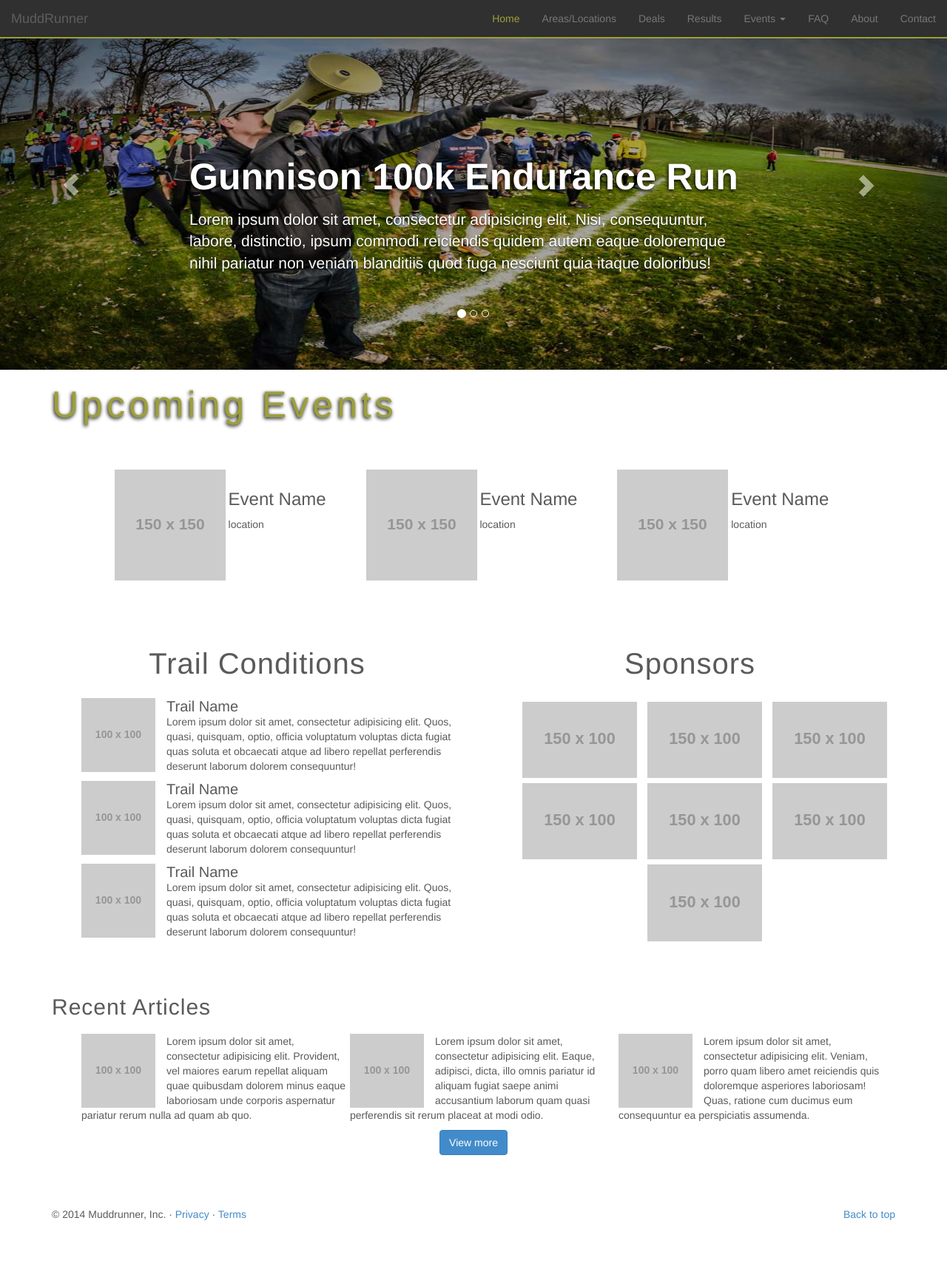
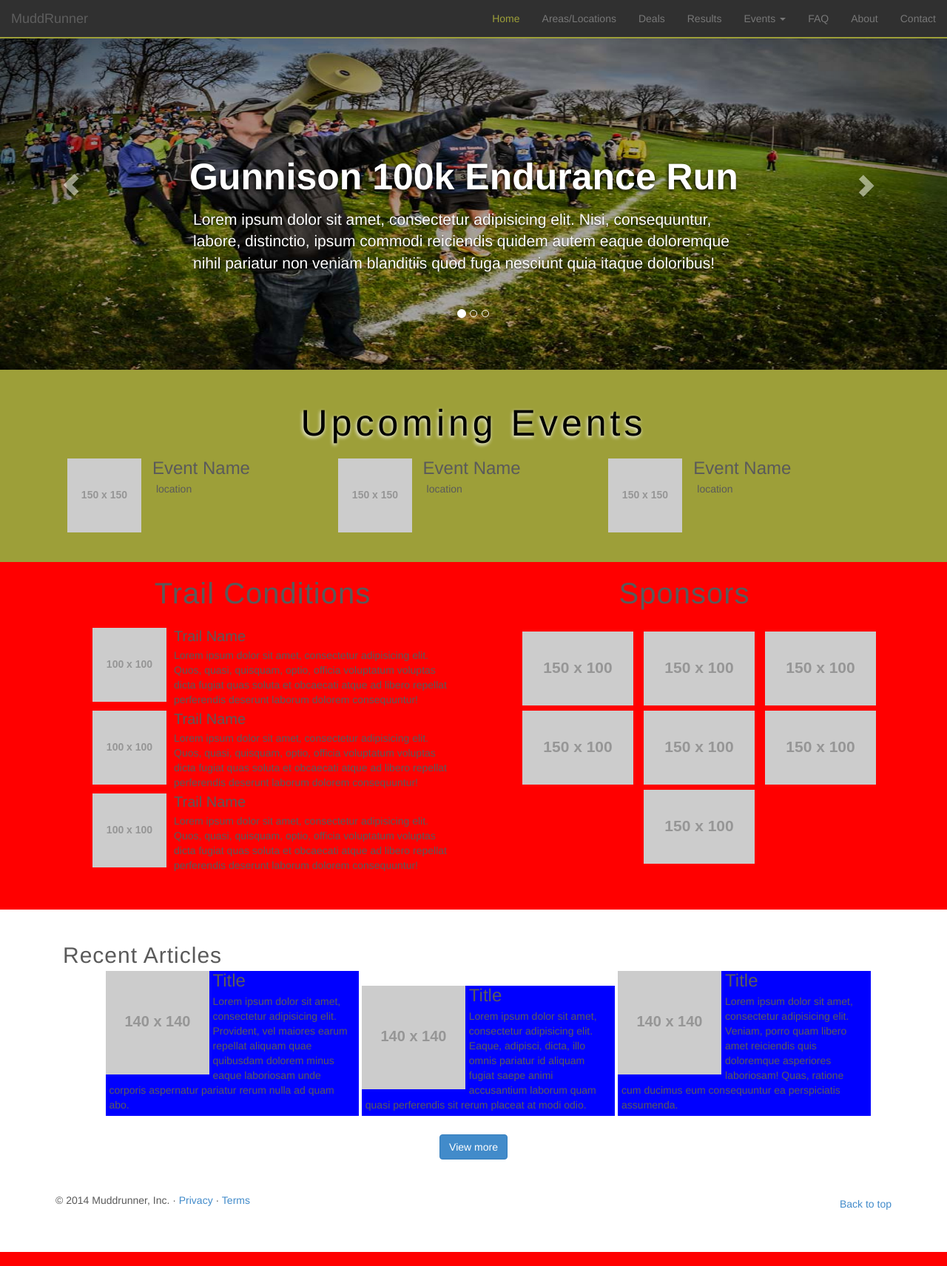
Before and after one commit to bstory32/muddrunner, a PHP site: page / in a window 1280 px wide. Shown: the whole page at 74% size. Run offline with PHP 8.4, Linux system fonts and the light colour scheme; grey boxes labelled with a size stand in for pictures from a placeholder-image service; some libraries are stand-ins or nearby versions.

Commit message:
added little styling to main page

```diff
--- a/dev/style/conditions.css
+++ b/dev/style/conditions.css
@@ -1,6 +1,12 @@
 /*start of third section styling */
 .conditions-section{
-	margin-top: 5px;
+	/* margin-top: 0px; */
+	background: red;
+}
+
+.row {
+	margin-left: 0;
+	margin-right: 0;
 }
 
 .conditions-section ul{
@@ -13,17 +19,17 @@
   font-size: 40px;
   padding-bottom: 15px;
   text-align: center;
-
   letter-spacing: 1px;
 }
 
 .conditions-section img{
 	float: left;
-	padding-right: 15px;
+	margin-right: 10px;
 	margin
 }
 .conditions-section h3 p div{
 	display: inline-block;
+	margin-bottom: 2px;
 }
 
 .conditions-section h3{
@@ -32,6 +38,17 @@
 	margin: 0;
 	text-align: left;
 }
+
+.conditions-section h3,p{
+	margin: 5px;
+}
+
+@media (max-width: 767px) {
+	.sponsors-section ul li{
+		width: 100%;
+	}
+}
+
 .sponsors-section img{
 	padding: 5px;
 	margin-bottom: -8px;
@@ -46,11 +63,6 @@
 	width: 100%;
 }
 
-.list-inline>li {
-display: inline-block;
-padding-left: 25px;
-padding-right: 25px;
-padding-bottom: 5px;
-}
+
 
 /*end of third section styling*/
--- a/dev/style/recent.css
+++ b/dev/style/recent.css
@@ -2,40 +2,49 @@
 
 .recent-section{
 	text-align: center;
-	padding-bottom: 50px;
+	margin: 25px 0;
+
 }
 
 .recent-section ul li img{
 	display: inline-block;
-	padding-right: 15px;
+	margin-right: 5px;
 }
 
 .recent-section ul li{
-	display: inline;
-	float: left;
-
-}
-
-.recent-section ul li{
+	display: inline-block;
+	margin-bottom: 15px;
 	list-style: none;
-	width: 33%
-
+	width: 32%;
+	background: blue;
 }
 
 .recent-section img{
 	float: left;
-	padding-right: 15px;
+
 }
 .recent-section h2{
 	text-align: left;
-
 	letter-spacing: 1px;
-	padding-bottom: 10px;
+	margin-bottom: 5px;
 }
 
 .recent-section p{
 	padding-right: 5px;
 }
+
+.recent-section h3{
+	text-align: left;
+	margin-bottom: 0px;
+	margin-top: 0px;
+}
+
+@media (max-width: 767px) {
+	.recent-section ul li{
+		width: 100%;
+	}
+}
+
 
 .blog-button{
 
--- a/dev/style/upcoming-events.css
+++ b/dev/style/upcoming-events.css
@@ -1,30 +1,48 @@
 /*start of styling second section*/
 .event-section {
   text-align: center;
-  padding-bottom: 50px;
+  padding: 25px 0;
+  background: #9d9f39;
+
 
 }
 .event-section ul li div{
 	display: inline-block;
 }
+.event-section li{
+	width: 32%;
+	/*background: red;*/
+	padding: 0;
+	margin-right: 5px;
+}
+
+.event-section ul li img{
+	float: left;
+	margin-right: 15px;
+	width: 100px;
+}
+
+.event-section ul li div{
+	float: left;
+
+}
+
 
 .event-section h3,p{
 	text-align: left;
-}
-.event-section h3{
-	margin-top: 0;
+	margin: 0;
 	padding: 0;
 }
 
 .event-header {
-  text-align: left;
+  text-align: center;
 }
 
 .event-header h2{
 font-size: 50px;
-padding-bottom: 50px;
-color: #9d9f39;
-text-shadow: -1px 2px 5px black;
+margin-bottom: 20px;
+color: black;
+text-shadow: -1px 2px 5px white;
 letter-spacing: 5px;
 
 
--- a/index.html
+++ b/index.html
@@ -123,8 +123,9 @@
     <!-- end of carousel -->
 
     <!-- start of second section -->
+    <div class="event-section">
       <div class="container">
-      <div class="event-section">
+
         <div class="row">
           <div class="col-sm-12">
             <div class="event-header">
@@ -156,11 +157,13 @@
           </div>
         </div>
       </div>
+    </div>
 
     <!-- end of second section -->
 
       <!-- Start of third section -->
       <div class="conditions-section">
+        <div class="container">
           <div class="row">
             <div class="col-sm-6">
               <h2>Trail Conditions</h2>
@@ -219,8 +222,9 @@
             </div>
           </div>
         </div>
+      </div>
       <!-- end of third section -->
-
+<div class="container">
       <!-- start of fourth section -->
       <div class="recent-section">
         <div class="row">
@@ -228,20 +232,23 @@
             <h2>Recent Articles</h2>
             <ul class="inline-list">
               <li>
-                <img src="http://placehold.it/100x100" alt="">
+                <img src="http://placehold.it/140x140" alt="">
                 <div>
-                  <p>Lorem ipsum dolor sit amet, consectetur adipisicing elit. Provident, vel maiores earum repellat aliquam quae quibusdam dolorem minus eaque laboriosam unde corporis aspernatur pariatur rerum nulla ad quam ab quo.</p>
+                  <h3>Title</h3>
+                  <p>Lorem ipsum dolor sit amet, consectetur adipisicing elit. Provident, vel maiores earum repellat aliquam quae quibusdam dolorem minus eaque laboriosam unde corporis aspernatur pariatur rerum nulla ad quam abo.</p>
                 </div>
               </li>
               <li>
-                <img src="http://placehold.it/100x100" alt="">
+                <img src="http://placehold.it/140x140" alt="">
                 <div>
+                  <h3>Title</h3>
                   <p>Lorem ipsum dolor sit amet, consectetur adipisicing elit. Eaque, adipisci, dicta, illo omnis pariatur id aliquam fugiat saepe animi accusantium laborum quam quasi perferendis sit rerum placeat at modi odio.</p>
                 </div>
               </li>
               <li>
-                <img src="http://placehold.it/100x100" alt="">
+                <img src="http://placehold.it/140x140" alt="">
                 <div>
+                  <h3>Title</h3>
                   <p>Lorem ipsum dolor sit amet, consectetur adipisicing elit. Veniam, porro quam libero amet reiciendis quis doloremque asperiores laboriosam! Quas, ratione cum ducimus eum consequuntur ea perspiciatis assumenda.</p>
                 </div>
               </li>
--- a/public/css/main.css
+++ b/public/css/main.css
@@ -7,21 +7,6 @@ body {
   color: #5a5a5a;
 }
 
-<<<<<<< HEAD
-
-
-
-
-
-
-
-
-
-
-
-=======
-/*start of fourth section styling*/
->>>>>>> 008e08e23ce8d504211c80e736348e3e9c3c7b7c
 
 
 
@@ -31,7 +16,7 @@ body {
 /* Carousel base class */
 .carousel {
   height: 500px;
-  margin-bottom: 80px;
+
 }
 /* Since positioning the image, we need to help out the caption */
 .carousel-caption {
```
Lines whose indentation alone changed are shown as unchanged.
